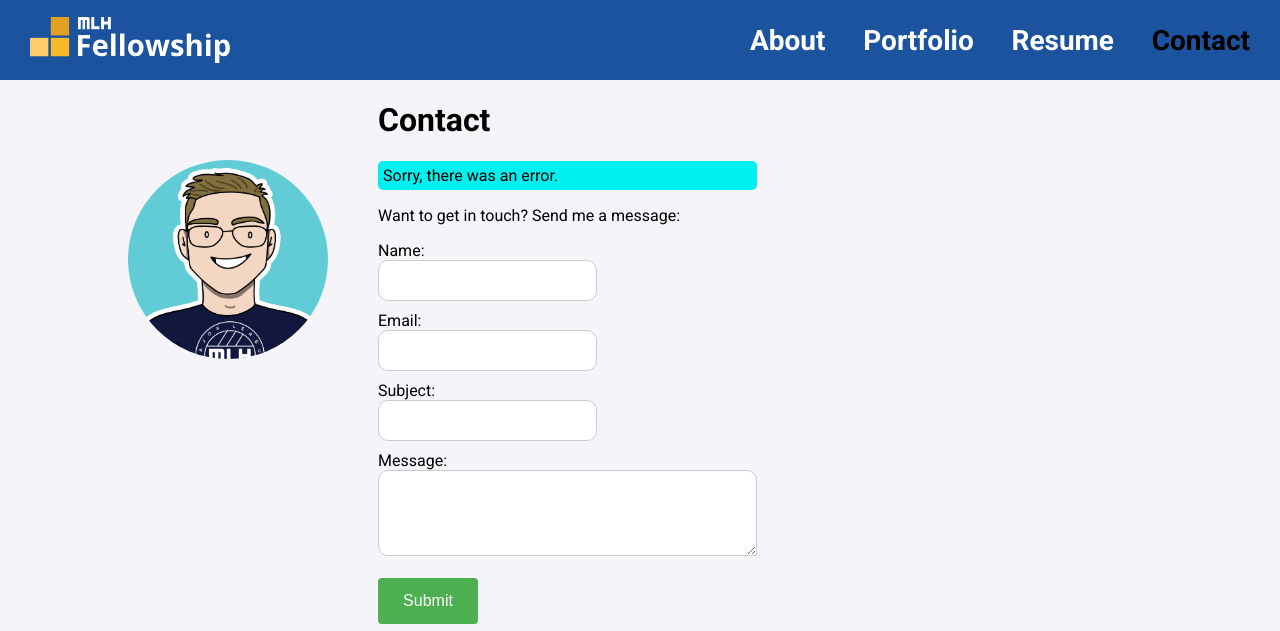
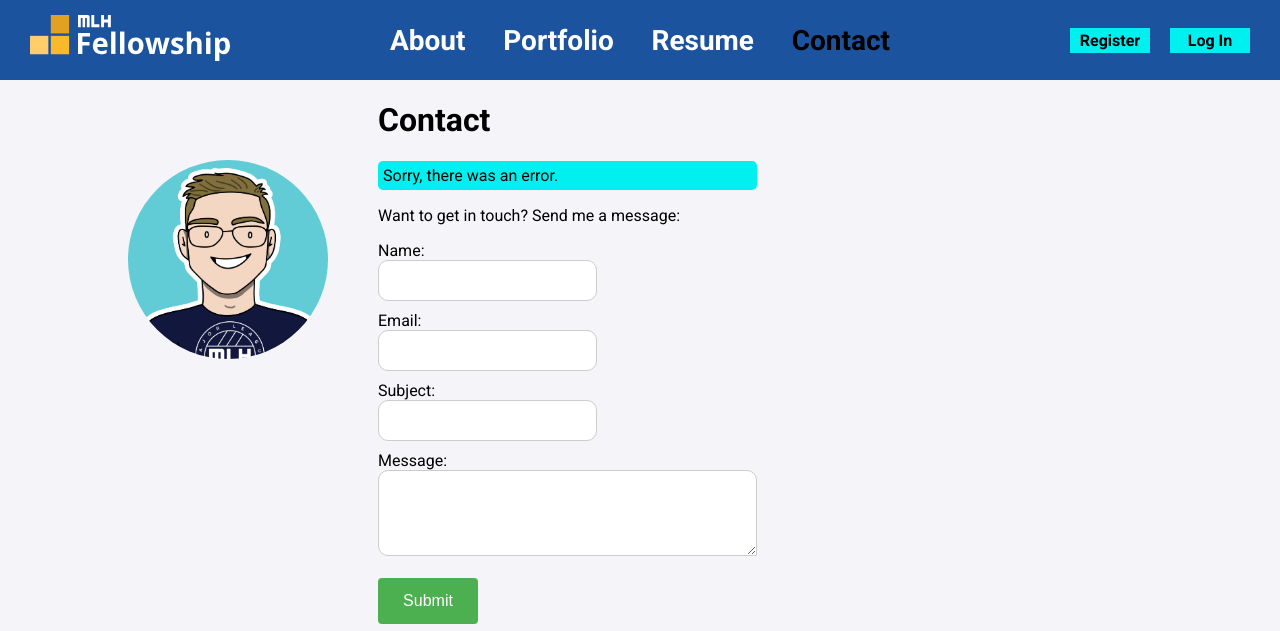
Before and after one commit to stcwang/flask-blog, a Flask app: page /send-email in a window 1280 px wide. Shown: the top 631 px of the page. Run offline with Flask 2, Linux system fonts and the light colour scheme; some libraries are stand-ins or nearby versions.

Commit message:
implement register & login pages

```diff
--- a/app/__init__.py
+++ b/app/__init__.py
@@ -1,5 +1,5 @@
 import os
-from flask import Flask, render_template, send_from_directory, request
+from flask import Flask, render_template, send_from_directory, request, redirect, url_for
 from dotenv import load_dotenv
 import smtplib
 from email.mime.text import MIMEText
@@ -13,29 +13,35 @@
 app.config['DATABASE'] = os.path.join(os.getcwd(), 'flask.sqlite')
 db.init_app(app)
 
+
 @app.route('/')
 def index():
-    return render_template('index.html', title="MLH Fellow", url=os.getenv("URL"))
+    return render_template('index.html', title="MLH Fellow", response=None, url=os.getenv("URL"))
+
 
 @app.route('/about')
 def about():
-    return render_template('about.html', title="MLH Fellow", url=os.getenv("URL"))
+    return render_template('about.html', title="About", url=os.getenv("URL"))
+
 
 @app.route('/portfolio')
 def portfolio():
     return render_template('portfolio.html', title="Portfolio", url=os.getenv("URL"))
 
+
 @app.route('/resume')
 def resume():
     return render_template('resume.html', title="Resume", url=os.getenv("URL"))
+
 
 @app.route('/contact')
 def contact():
     return render_template('contact.html', title="Contact", url=os.getenv("URL"))
 
-@app.route('/send-email', methods=['GET','POST'])
+
+@app.route('/send-email', methods=['GET', 'POST'])
 def send_email():
-    response="Your message was sent succesfully!"
+    response = "Your message was sent succesfully!"
 
     try:
         # HTTP POST Request args
@@ -52,7 +58,8 @@
         email_recipent = os.environ.get('MAIL_RECIPENT')
 
         # Email Data
-        msg = MIMEText("Name: "+name+"\nContact email: "+email_sender+"\nMessage: "+message_content)
+        msg = MIMEText("Name: "+name+"\nContact email: " +
+                       email_sender+"\nMessage: "+message_content)
         msg['Subject'] = subject
         msg['From'] = email_username
         msg['To'] = email_recipent
@@ -62,17 +69,19 @@
         server.sendmail(email_username, [email_recipent], msg.as_string())
         server.quit()
     except:
-        response="Sorry, there was an error."
+        response = "Sorry, there was an error."
 
     return render_template('contact.html', title="Contact", response=response, url=os.getenv("URL"))
 
+
 @app.route('/register', methods=['GET', 'POST'])
 def register():
+    error = None
+
     if request.method == 'POST':
         username = request.form.get('username')
         password = request.form.get('password')
         db = get_db()
-        error = None
 
         if not username:
             error = 'Username is required.'
@@ -89,20 +98,20 @@
                 (username, generate_password_hash(password))
             )
             db.commit()
-            return f"User {username} created successfully"
-        else:
-            return error, 418
+            response = f"User {username} created successfully"
+            return redirect(url_for('index')) #TODO: add session cookie to display register massage
 
-    ## TODO: Return a register page
-    return "Register Page not yet implemented", 501
+    return render_template('register.html', title="Register", response=error, url=os.getenv("URL"))
+
 
 @app.route('/login', methods=['GET', 'POST'])
 def login():
+    error = None
+
     if request.method == 'POST':
         username = request.form.get('username')
         password = request.form.get('password')
         db = get_db()
-        error = None
         user = db.execute(
             'SELECT * FROM user WHERE username = ?', (username,)
         ).fetchone()
@@ -113,12 +122,11 @@
             error = 'Incorrect password.'
 
         if error is None:
-            return "Login Successful", 200
-        else:
-            return error, 418
+            response = "Login Successful"
+            return redirect(url_for('index')) #TODO add session cookie to display login message
 
-    ## TODO: Return a login page
-    return "Login Page not yet implemented", 501
+    return render_template('login.html', title="Login", response=error, url=os.getenv("URL"))
+
 
 @app.route('/health')
 def health():
--- a/app/static/styles/main.css
+++ b/app/static/styles/main.css
@@ -34,6 +55,11 @@
 }
 
 .nav-menu {
+  position: absolute;
+  margin: 0 auto;
+  top: 24px;
+  left: 0;
+  right: 0;
   width: 500px;
   display: flex;
   justify-content: space-between;
@@ -52,10 +78,8 @@
   color: #caebff;
 }
 
-body.about header div div a.about,
-body.portfolio header div div a.portfolio,
-body.resume header div div a.resume,
-body.contact header div div a.contact {
+body.about header div a.about, body.portfolio header div a.portfolio,
+body.resume header div a.resume, body.contact header div a.contact {
   color: black;
 }
 
@@ -88,23 +112,67 @@
   padding-right: 0px;
 }
 
-@media screen and (max-width: 800px) {
+.sign-in {
+  display: flex;
+  justify-content: space-between;
+  width: 180px;
+}
+
+.sign-in div {
+  display: flex;
+  flex-direction: column;
+  justify-content: center;
+}
+
+.sign-in div a {
+  color: black;
+  text-decoration: none;
+  text-align: center;
+  width: 80px;
+  padding: 3px 0;
+  background-color: #00f0ef;
+}
+
+.sign-in div a:hover {
+  background-color: #00d9d8;
+}
+
+@media screen and (max-width: 1050px) {
   .nav-bar-centered {
+    width: 500px;
+    margin: 0 auto;
+  }
+
+  .nav-menu {
+    position: relative;
+  }
+
+  @media screen and (max-width: 550px) {
+    .nav-bar-centered {
+      width: 100%;
       padding: 0;
-        margin: 0 auto;
       display: block;
     }
+    .sign-in {
+      margin: 0 auto;
+      margin-top: 10px;
+    }
+
     .nav-menu {
       width: 100%;
       display: block;
       margin: 0 auto;
       text-align: center;
-        padding-top: 10px;
+      padding-bottom: 10px;
     }
+
     .nav-menu a {
       padding: 5px 0;
     }
   }
+}
+
+
 
 .profile {
   background-color: #1d539f !important;
--- a/app/templates/contact.html
+++ b/app/templates/contact.html
@@ -22,7 +22,7 @@
                 <textarea rows="4" cols="40" name="message" form="contact-form" required></textarea>
                 <br>
                 <input type="submit" value="Submit">
-              </form>
+            </form>
 
             <p>Or, find me on social media: </p>
             <p><i class="fab fa-github"></i> Github: <a href="https://github.com/orgs/MLH-Fellowship/teams/pod-3-3-6-team-4">@MLH-Fellowship/pod-3-3-6-team-4</a></p>
--- a/app/templates/index.html
+++ b/app/templates/index.html
@@ -1,4 +1,4 @@
-{% extends "layout.html" %} {% block title %}{{ title }}{% endblock %} {% block page %}
+{% extends "layout.html" %}{% block page %}
 
 <body class="index">{% endblock %} {% block content %}
     <div class="profile">
@@ -7,4 +7,8 @@
         </div>
         <h1>{{ title }}</h1>
     </div>
+
+    {% if response %}
+    <p class="contact-response">{{ response }}</p>
+    {% endif %}
     {% endblock %}
--- a/app/templates/layout.html
+++ b/app/templates/layout.html
@@ -9,7 +9,9 @@
     <meta property="og:description" content="My Personal Portfolio" />
     <meta property="og:url" content="{{ url }}" /> {% block head %}
     <link rel="preconnect" href="https://fonts.gstatic.com" />
-    <link href="https://fonts.googleapis.com/css2?family=Roboto:ital,wght@0,100;0,300;0,400;0,500;0,700;0,900;1,100;1,300;1,400;1,500;1,700;1,900&display=swap" rel="stylesheet" />
+    <link
+        href="https://fonts.googleapis.com/css2?family=Roboto:ital,wght@0,100;0,300;0,400;0,500;0,700;0,900;1,100;1,300;1,400;1,500;1,700;1,900&display=swap"
+        rel="stylesheet" />
     <script src="https://kit.fontawesome.com/b0aafd5972.js" crossorigin="anonymous"></script>
     <link lang="sass" rel="stylesheet" href="./static/styles/main.css" />
     <link rel="icon" href="./static/img/favicon.ico" type="image/x-icon" />
@@ -24,11 +26,20 @@
     <header class="nav-bar">
         <div class="nav-bar-centered">
             <div class="nav-content">
+                <div class="nav-logo">
                     <a href="{{ url_for('index') }}">
-                    <div class="nav-logo">
                         <img src="./static/img/logo.svg" />
+                    </a>
                 </div>
-                </a>
+            </div>
+            <div class="sign-in">
+                <div>
+                    <a href="{{ url_for('register') }}" class="register">Register</a>
+                </div>
+                <div>
+                    <a href="{{ url_for('login') }}" class="login">Log In</a>
+                </div>
+            </div>
         </div>
         <div class="nav-menu">
             <a href="{{ url_for('about') }}" class="about">About</a>
@@ -36,7 +47,6 @@
             <a href="{{ url_for('resume') }}" class="resume">Resume</a>
             <a href="{{ url_for('contact') }}" class="contact">Contact</a>
         </div>
-        </div>
     </header>
 
     {% block content %} {% endblock %}
```
Also changed, not shown: other parts of app/static/styles/main.css (+46 -44 lines), app/templates/login.html (added, +19 -0 lines), app/templates/register.html (added, +18 -0 lines). Lines whose indentation alone changed are shown as unchanged.
